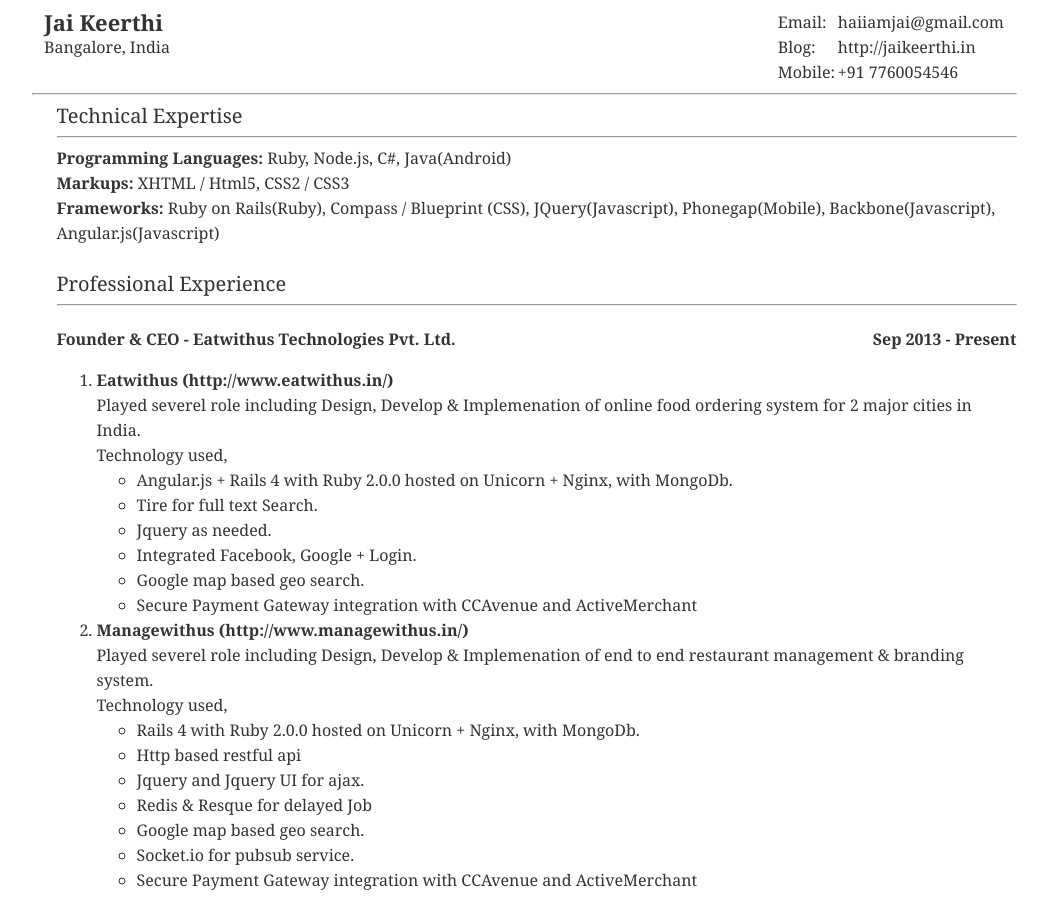
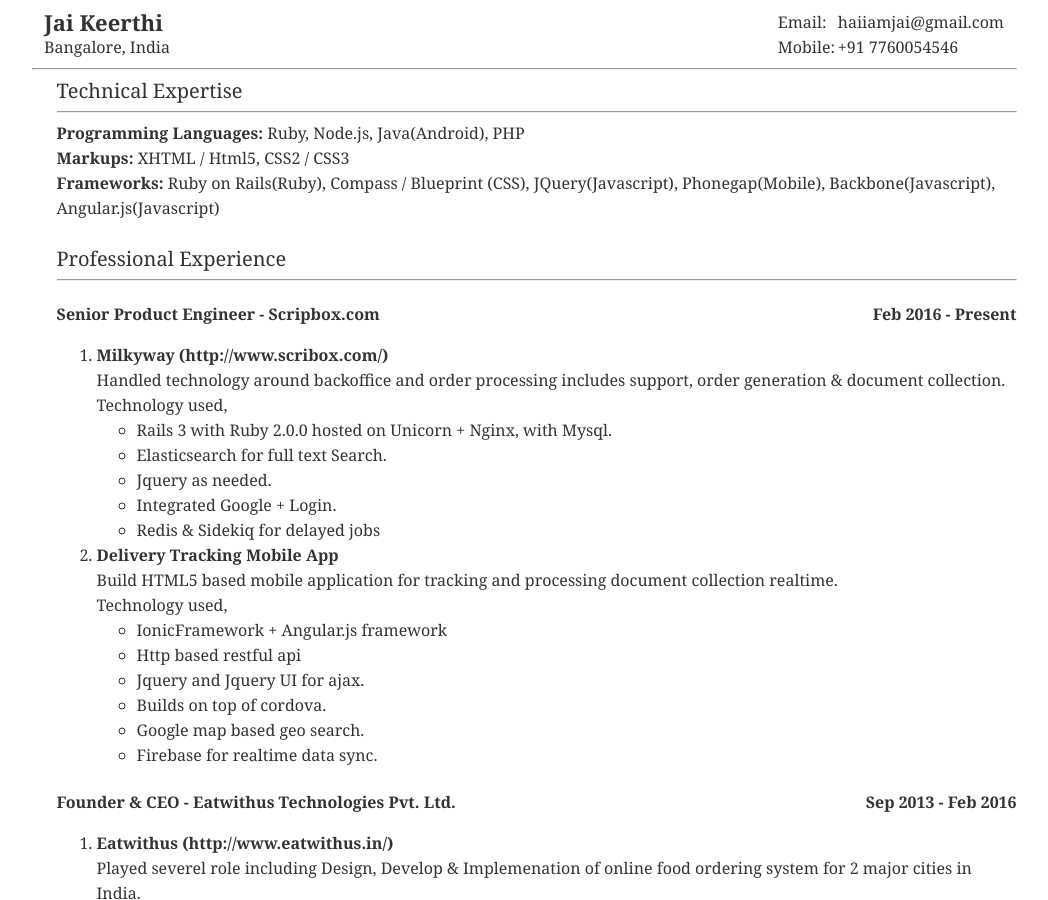
Before and after one commit to kjaikeerthi/kjaikeerthi.github.io, a Jekyll site: the page resume.html, which Jekyll copies as it is, in a window 1280 px wide and 900 px high. Shown: the whole window, without its empty margins (116-1164 px from the left). Built offline with Jekyll 4.4.1, drawn with Linux system fonts in a browser that asks for light colours; Markdown is read by kramdown in place of the engine named in the settings; some of the changed text lies outside the part shown.

Commit message:
updated resume

```diff
--- a/resume.html
+++ b/resume.html
@@ -87,9 +87,9 @@
         <div class="label">Email:</div>
         <a href="mailto:haiiamjai@gmail.com" class="content">haiiamjai@gmail.com</a>
         <br />
-        <div class="label">Blog:</div>
-        <a href="http://jaikeerthi.in"  class="content">http://jaikeerthi.in</a>
-        <br />
+        <!-- <div class="label">Blog:</div> -->
+        <!-- <a href="http://jaikeerthi.in"  class="content">http://jaikeerthi.in</a> -->
+        <!-- <br /> -->
         <div class="label">Mobile:</div>
         <div  class="content">+91 7760054546</div>
       </div>
@@ -101,7 +101,7 @@
       <span class="title">Technical Expertise</span>
       <hr />
       <div class='work'>
-        <strong>Programming Languages:</strong> Ruby, Node.js, C#, Java(Android)
+        <strong>Programming Languages:</strong> Ruby, Node.js, Java(Android), PHP
         <br />
         <strong>Markups:</strong> XHTML / Html5, CSS2 / CSS3
         <br />
@@ -114,8 +114,71 @@
       <hr />
       <div class='work'>
         <h4>
+          <span class="left">Senior Product Engineer - Scripbox.com</span>
+          <span  class="right">Feb 2016 - Present</span></h4>
+        <div class="clear"></div>
+        <ol>
+          <li>
+            <div class="project_title">Milkyway (<a href="http://www.scripbox.com/">http://www.scribox.com/</a>)</div>
+            <div class='description'>
+              Handled technology around backoffice and order processing includes support, order generation & document collection.
+              <div class="clear"></div>
+              Technology used,
+              <div class="clear"></div>
+              <ul>
+                <li>
+                  Rails 3 with Ruby 2.0.0 hosted on Unicorn + Nginx, with Mysql.
+                </li>
+                <li>
+                  Elasticsearch for full text Search.
+                </li>
+                <li>
+                  Jquery as needed.
+                </li>
+                <li>
+                  Integrated Google + Login.
+                </li>
+                <li>
+                  Redis & Sidekiq for delayed jobs
+                </li>
+              </ul>
+            </div>
+          </li>
+          <li>
+            <div class="project_title">Delivery Tracking Mobile App</div>
+            <div class='description'>
+              Build HTML5 based mobile application for tracking and processing document collection realtime.
+              <div class="clear"></div>
+              Technology used,
+              <div class="clear"></div>
+              <ul>
+                <li>
+                  IonicFramework + Angular.js framework
+                </li>
+                <li>
+                  Http based restful api
+                </li>
+                <li>
+                  Jquery and Jquery UI for ajax.
+                </li>
+                <li>
+                  Builds on top of cordova.
+                </li>
+                <li>
+                  Google map based geo search.
+                </li>
+                <li>
+                  Firebase for realtime data sync.
+                </li>
+              </ul>
+            </div>
+          </li>
+        </ol>
+      </div>
+      <div class='work'>
+        <h4>
           <span class="left">Founder & CEO - Eatwithus Technologies Pvt. Ltd.</span>
-          <span  class="right">Sep 2013 - Present</span></h4>
+          <span  class="right">Sep 2013 - Feb 2016</span></h4>
         <div class="clear"></div>
         <ol>
           <li>
```
Also changed, not shown: other parts of resume.html (+3 -3 lines).
